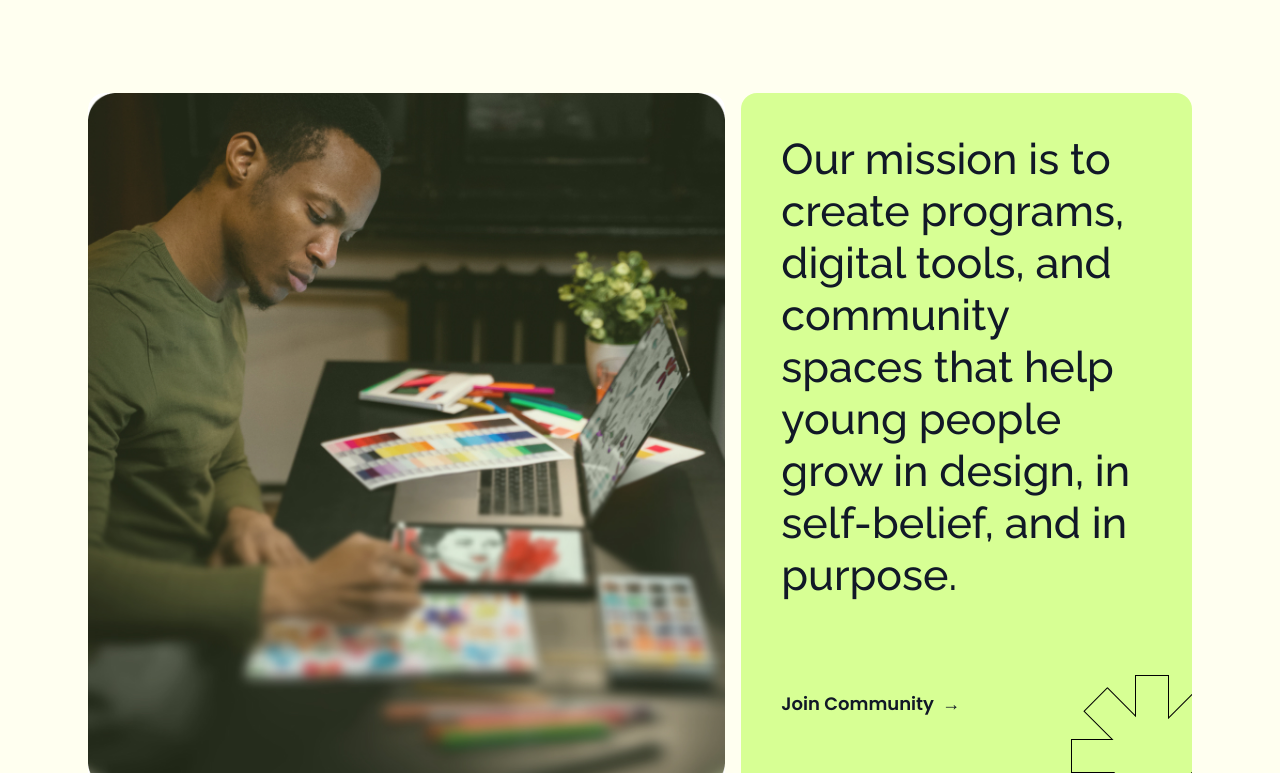
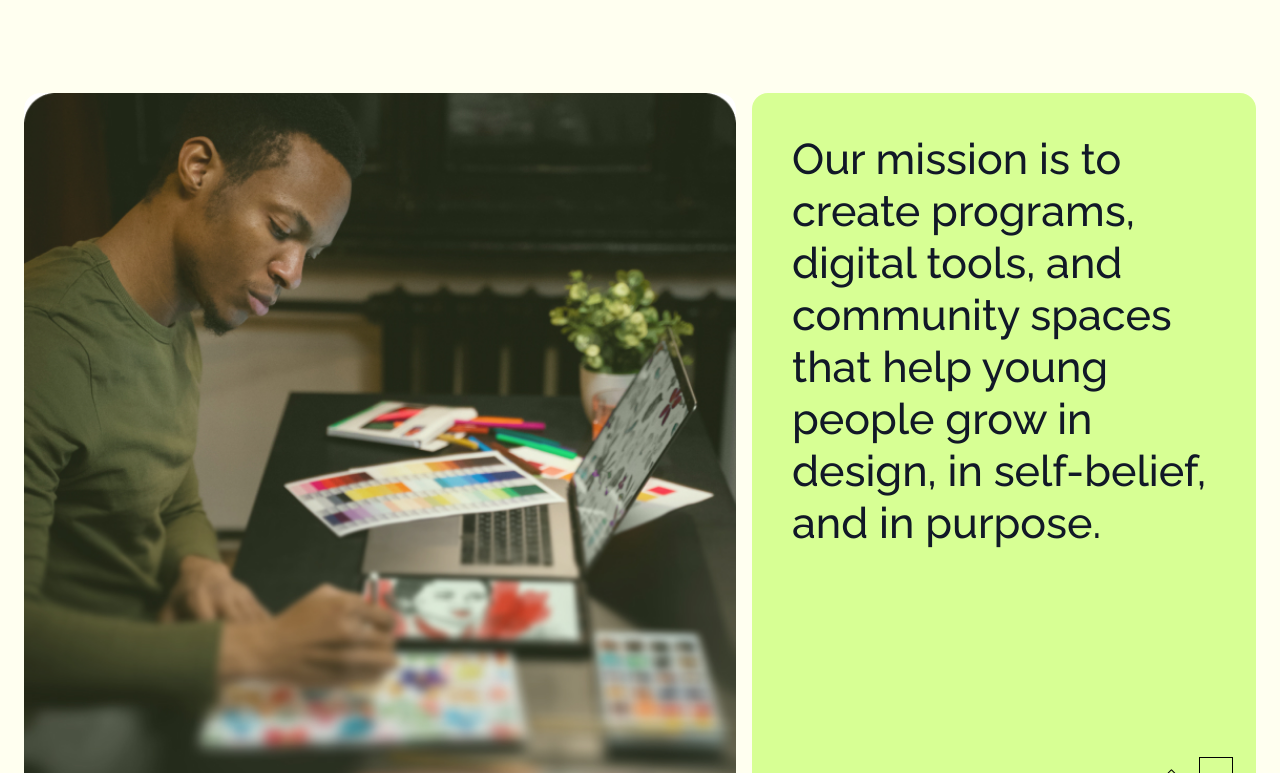
Before and after one commit to raysummer9/ndaraacademy_landingpage, a Next.js app: page / in a window 1280 px wide. Shown: the part 707-1480 px from the top of the page. Built offline with nearby package versions, Linux system fonts and the light colour scheme.

Commit message:
More fixes on the mission component

```diff
--- a/src/components/sections/MissionSection.tsx
+++ b/src/components/sections/MissionSection.tsx
@@ -3,7 +3,7 @@
 const MissionSection = () => {
   return (
     <section className="pt-8 sm:pt-0 pb-3 sm:pb-12 bg-[#fffff0] relative overflow-visible">
-      <div className="max-w-6xl mx-auto px-3 sm:px-6 relative">
+      <div className="max-w-full mx-auto px-6 sm:px-6 relative">
         <div className="grid grid-cols-1 lg:grid-cols-12 gap-4 items-stretch">
           {/* Left Column - Image (60% width) */}
           <div className="order-1 lg:order-1 lg:col-span-7 flex items-stretch animate-fade-in-up animation-delay-200">
```
